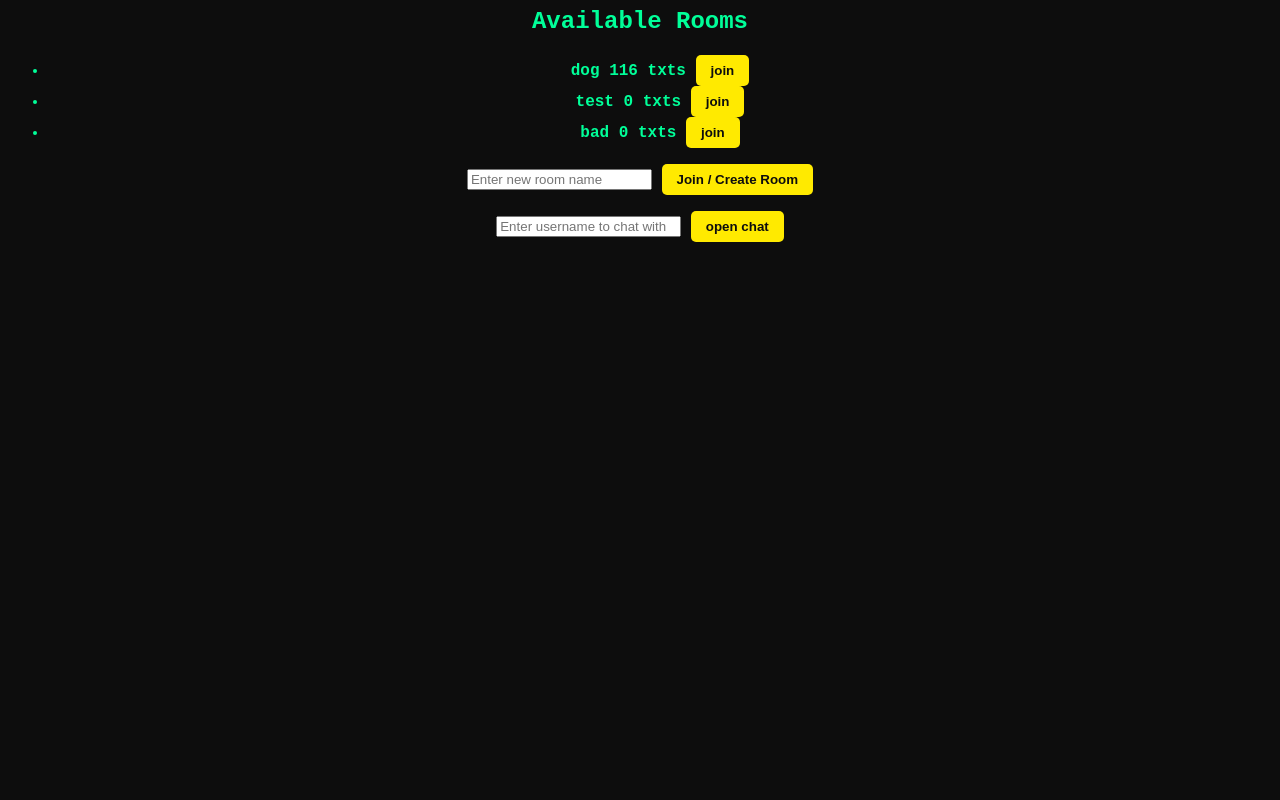
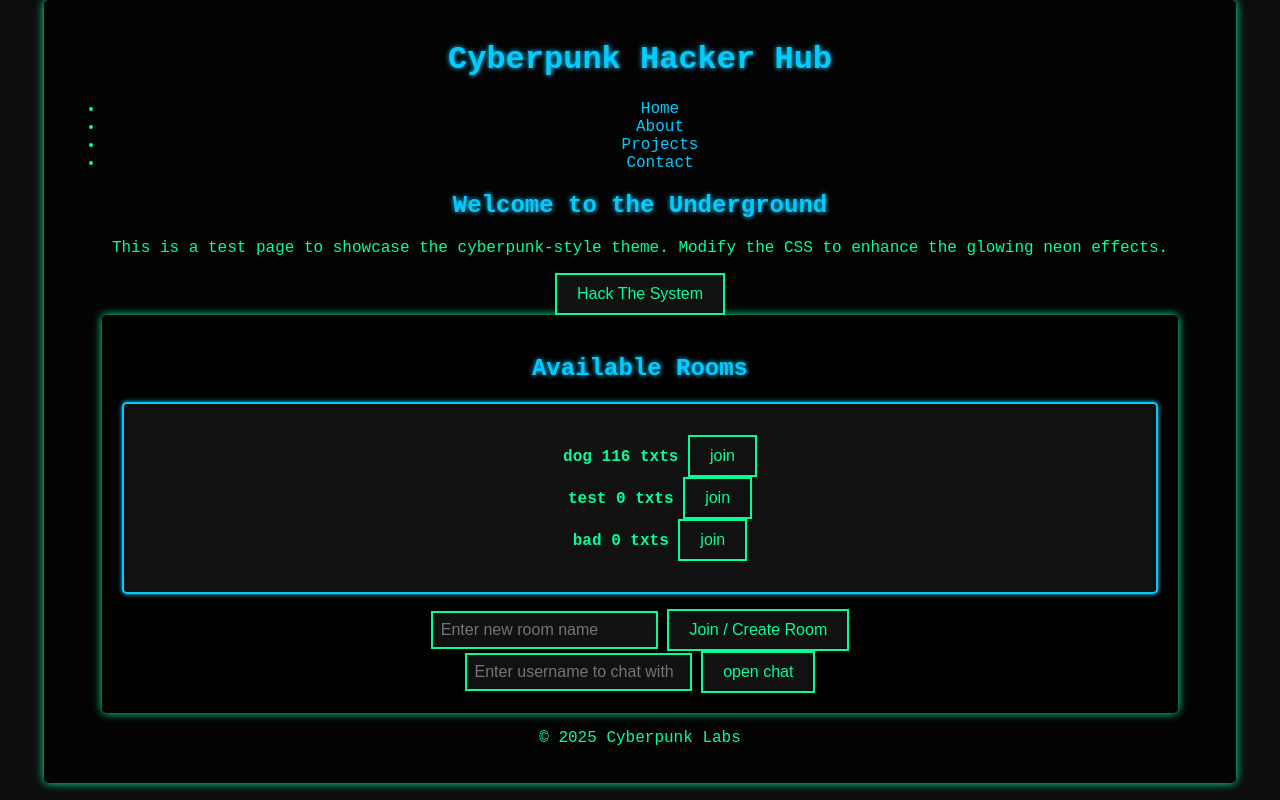
Before and after one commit to roran-williams/pwn-chat, a Django app: page /rooms/ in a window 1280 px wide. Run offline with Django 5.2, Linux system fonts and the light colour scheme; data comes from the database, SQL or seed files in the repository; both versions use the stored data as it was after the commit.

Commit message:
different styling on rooms

```diff
--- a/pwn_chat/rooms/templates/room_list.html
+++ b/pwn_chat/rooms/templates/room_list.html
@@ -1,9 +1,13 @@
-{% extends 'base.html' %}
-
+{% extends 'rooms/base.html' %}
+{% load static %}
+{% block head %}
+{% endblock %}
 
 {% block content %}
-<h2>Available Rooms</h2>
-<ul>
+<div class="container">
+    <h2>Available Rooms</h2>
+    <div class="card">
+<ul style="list-style-type:none">
 
   {% for room in rooms %}
     {% for i in count_list %}
@@ -27,6 +31,7 @@
     {%endfor%}
   {% endfor %}
 </ul>
+</div>
 
 <form id="room_name" method="get" action="{% url 'chat_room' ' ' %}">
     <input name="room" id="room" placeholder="Enter new room name" />
@@ -37,6 +42,8 @@
     <input name="user" id="user" placeholder="Enter username to chat with" />
     <button onclick="set_private_url()" type="submit"> open chat</button>
 </form>
+
+</div>
 
 <script>
     const get_url = document.getElementById('room_name')
--- /dev/null
+++ b/pwn_chat/static/pwn.css
@@ -0,0 +1,73 @@
+/* Cyberpunk Hacker Theme */
+
+body {
+    background-color: #0d0d0d;
+    color: #00ff99;
+    font-family: 'Courier New', monospace;
+    margin: 0;
+    padding: 0;
+    text-align: center;
+}
+
+.container {
+    width: 90%;
+    max-width: 1200px;
+    margin: auto;
+    padding: 20px;
+    background: rgba(0, 0, 0, 0.8);
+    box-shadow: 0 0 10px #00ff99;
+    border-radius: 5px;
+}
+
+h1, h2, h3 {
+    color: #00ccff;
+    text-shadow: 0 0 5px #00ccff;
+}
+
+button, .btn {
+    background: #111;
+    color: #00ff99;
+    border: 2px solid #00ff99;
+    padding: 10px 20px;
+    cursor: pointer;
+    font-size: 16px;
+    transition: all 0.3s;
+}
+
+button:hover, .btn:hover {
+    background: #00ff99;
+    color: #000;
+    box-shadow: 0 0 10px #00ff99;
+}
+
+input, select {
+    background: #111;
+    border: 2px solid #00ff99;
+    color: #00ff99;
+    padding: 8px;
+    font-size: 16px;
+}
+
+.card {
+    background: #111;
+    padding: 15px;
+    border: 2px solid #00ccff;
+    box-shadow: 0 0 5px #00ccff;
+    border-radius: 5px;
+    margin-bottom: 15px;
+}
+
+a {
+    color: #00ccff;
+    text-decoration: none;
+}
+
+a:hover {
+    text-shadow: 0 0 5px #00ccff;
+}
+
+@media screen and (max-width: 768px) {
+    .container {
+        width: 100%;
+    }
+}
--- /dev/null
+++ b/pwn_chat/templates/rooms/base.html
@@ -0,0 +1,39 @@
+{% load static %}
+
+<!DOCTYPE html>
+<html lang="en">
+<head>
+    <meta charset="UTF-8">
+    <meta name="viewport" content="width=device-width, initial-scale=1.0">
+    <title>Cyberpunk Theme</title>
+    <link rel="stylesheet" href="{% static 'pwn.css' %}">
+
+</head>
+<body>
+    <div class="container">
+        <header>
+            <h1>Cyberpunk Hacker Hub</h1>
+        </header>
+        <nav>
+            <ul>
+                <li><a href="#">Home</a></li>
+                <li><a href="#">About</a></li>
+                <li><a href="#">Projects</a></li>
+                <li><a href="#">Contact</a></li>
+            </ul>
+        </nav>
+        <main>
+            <section>
+                <h2>Welcome to the Underground</h2>
+                <p>This is a test page to showcase the cyberpunk-style theme. Modify the CSS to enhance the glowing neon effects.</p>
+                <button class="neon-button">Hack The System</button>
+            </section>
+            {% block content %}
+            {% endblock %}
+        </main>
+        <footer>
+            <p>© 2025 Cyberpunk Labs</p>
+        </footer>
+    </div>
+</body>
+</html>
```
Also changed, not shown: pwn_chat/db.sqlite3.
